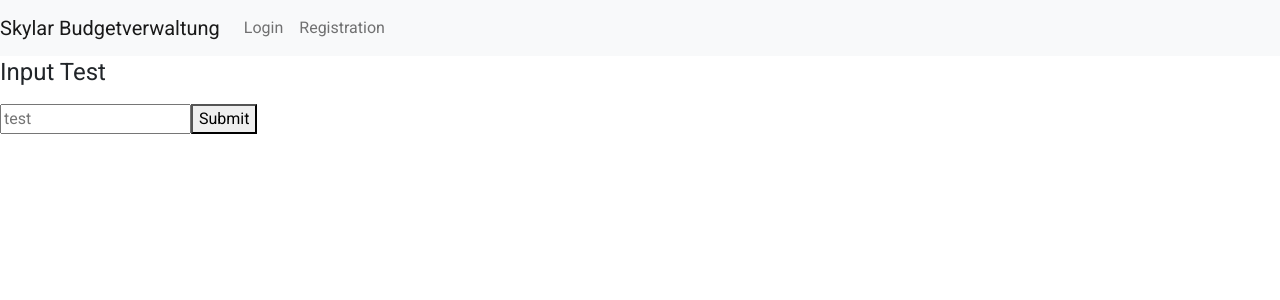
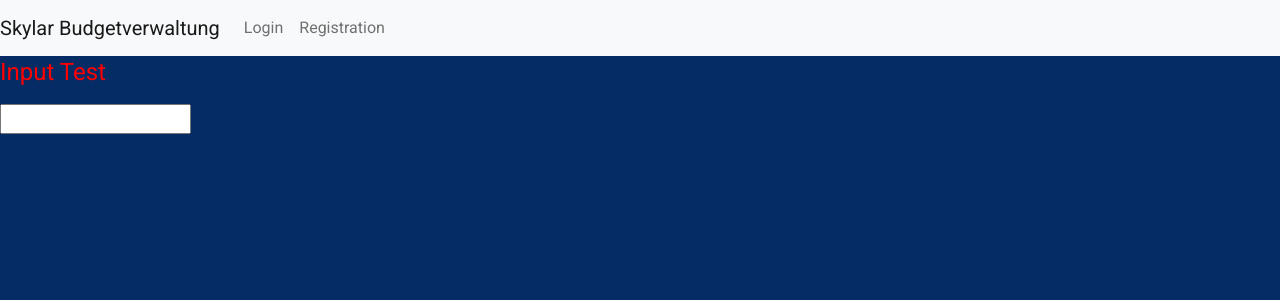
Before and after one commit to CampagneDani/Skylar, an Angular app in the folder SkylarAngular/: page /home in a window 1280 px wide. Shown: the top 300 px of the page. Built offline with nearby package versions, Linux system fonts and the light colour scheme.

Commit message:
login/registration init

```diff
--- a/SkylarAngular/src/components/foryoupage/foryoupage.component.html
+++ b/SkylarAngular/src/components/foryoupage/foryoupage.component.html
@@ -4,9 +4,11 @@
     <meta charset="UTF-8">
     <title>ForYouPage</title>
   </head>
-  <body>
-  <h1>Input Test</h1>
-  <input type="text" placeholder="test" [(ngModel)]="test"><button (click)="onSubmit(test)">Submit</button>
- <div>{{ddd}}</div>
+  <body style="background-color: #052c65;">
+
+  <h1 style="color: red">Input Test</h1>
+
+  <input #box (keyup.enter)="onEnter(box.value)">
+  <p style="color: azure">{{value}}</p>
   </body>
 </html>
--- a/SkylarAngular/src/components/foryoupage/foryoupage.component.ts
+++ b/SkylarAngular/src/components/foryoupage/foryoupage.component.ts
@@ -6,14 +6,8 @@ import { Component } from '@angular/core';
   styleUrls: ['./foryoupage.component.css']
 })
 export class ForyoupageComponent {
-test =""
-  ddd=""
-  ngOnInit(){
 
-  }
-  onSubmit(data: string){
-  alert("The Data '"+data+"' was submitted!")
-    data = this.ddd
-    return data
-  }
+  value = '';
+  onEnter(value: string) {
+    this.value = value; }
 }
--- a/SkylarAngular/src/components/registration/registration.component.html
+++ b/SkylarAngular/src/components/registration/registration.component.html
@@ -1,4 +1,4 @@
-<section class="vh-100" style="background-color: #eee;">
+<section class="vh-100" style="background-color: #052c65;">
   <div class="container h-100">
     <div class="row d-flex justify-content-center align-items-center h-100">
       <div class="col-lg-12 col-xl-11">
```
